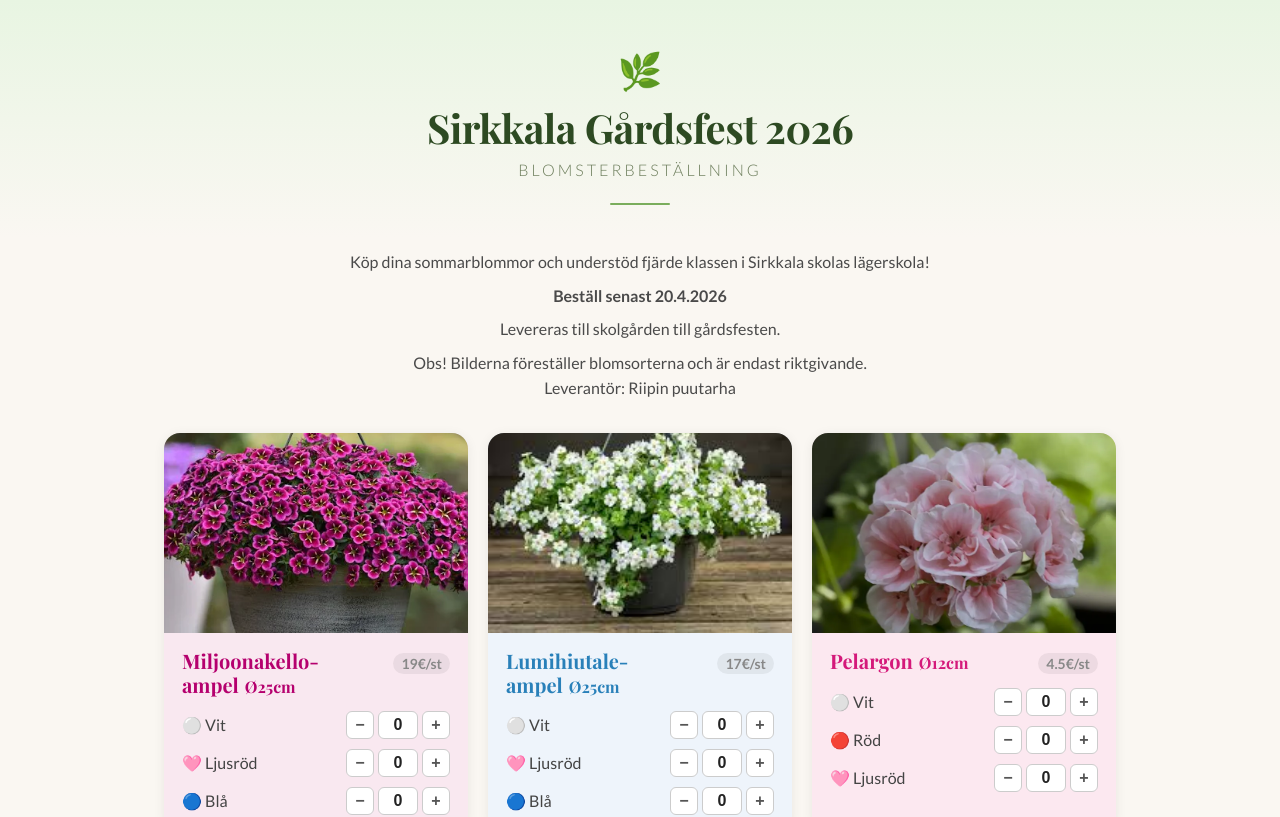
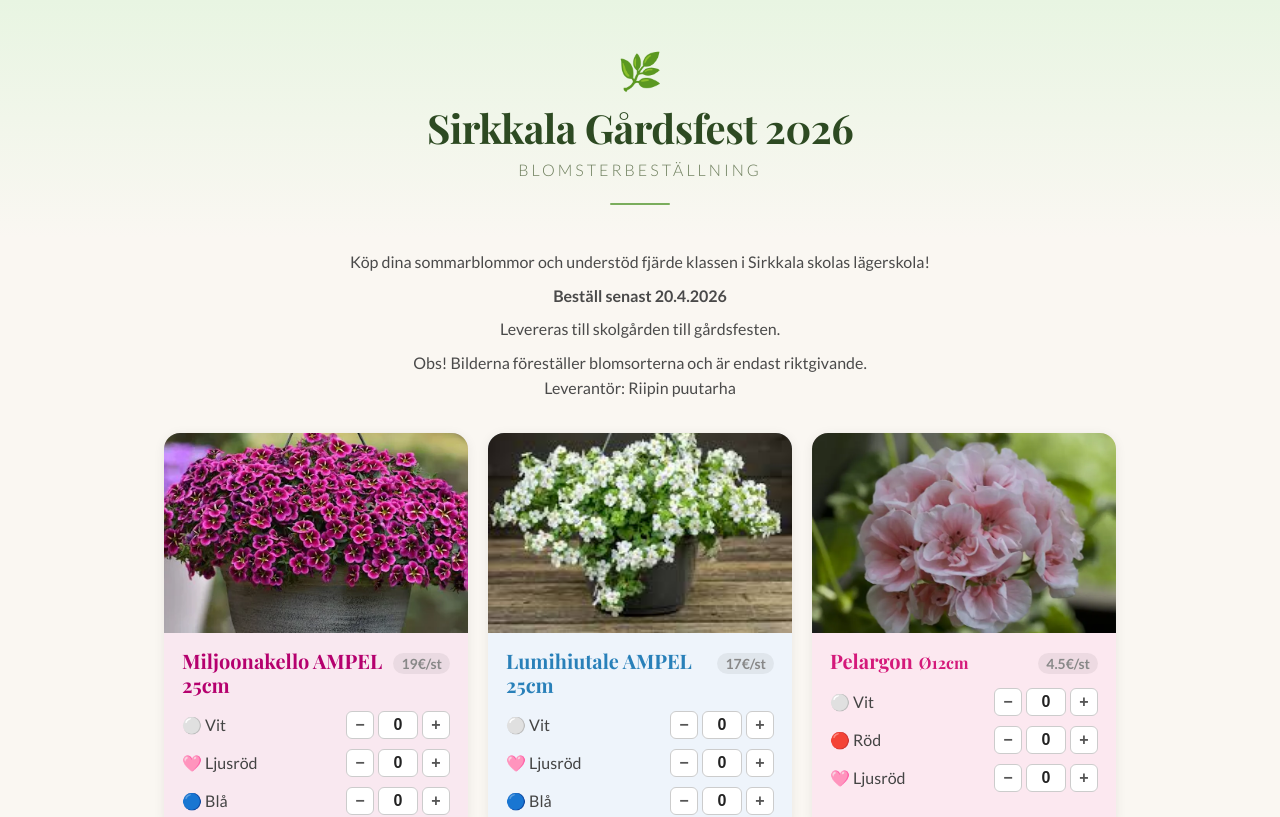
Before and after one commit to Artur-/sirkkala-blommor, a React (Vite) app: page / in a window 1280 px wide. Shown: the top 817 px of the page. Built offline with nearby package versions, Linux system fonts and the light colour scheme.

Commit message:
Rename ampel flowers, update intro text for school camp fundraiser

```diff
--- a/src/flowers.js
+++ b/src/flowers.js
@@ -1,9 +1,9 @@
 export const FLOWERS = [
   {
     id: "miljoonakello",
-    name: "Miljoonakello-ampel",
+    name: "Miljoonakello AMPEL 25cm",
     category: null,
-    detail: "Ø25cm",
+    detail: null,
     price: 19,
     emoji: "🌺",
     image: "/images/miljoonakello.png",
@@ -14,9 +14,9 @@ export const FLOWERS = [
   },
   {
     id: "lumihiutale",
-    name: "Lumihiutale-ampel",
+    name: "Lumihiutale AMPEL 25cm",
     category: null,
-    detail: "Ø25cm",
+    detail: null,
     price: 17,
     emoji: "🌼",
     image: "/images/lumihiutale.jpg",
```
